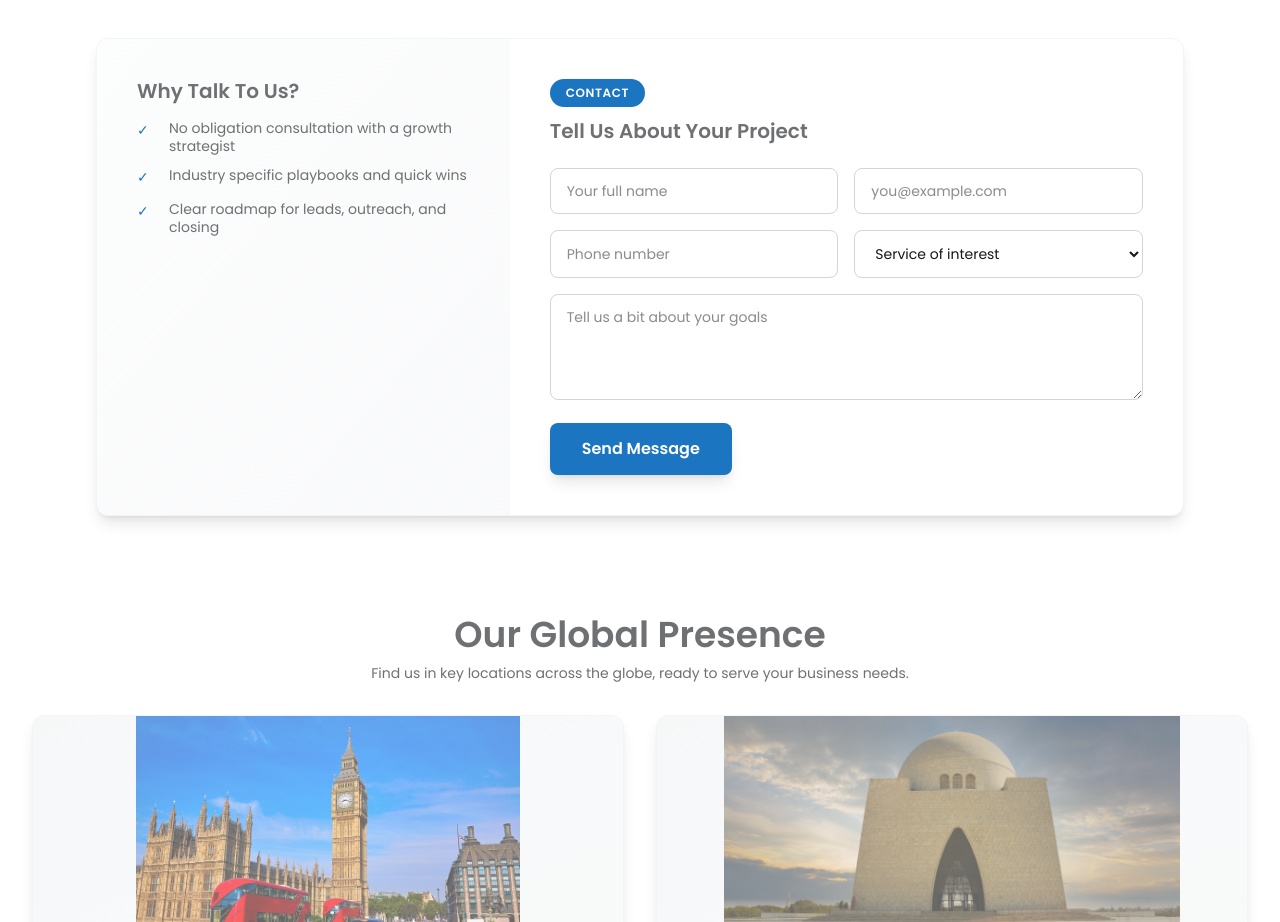
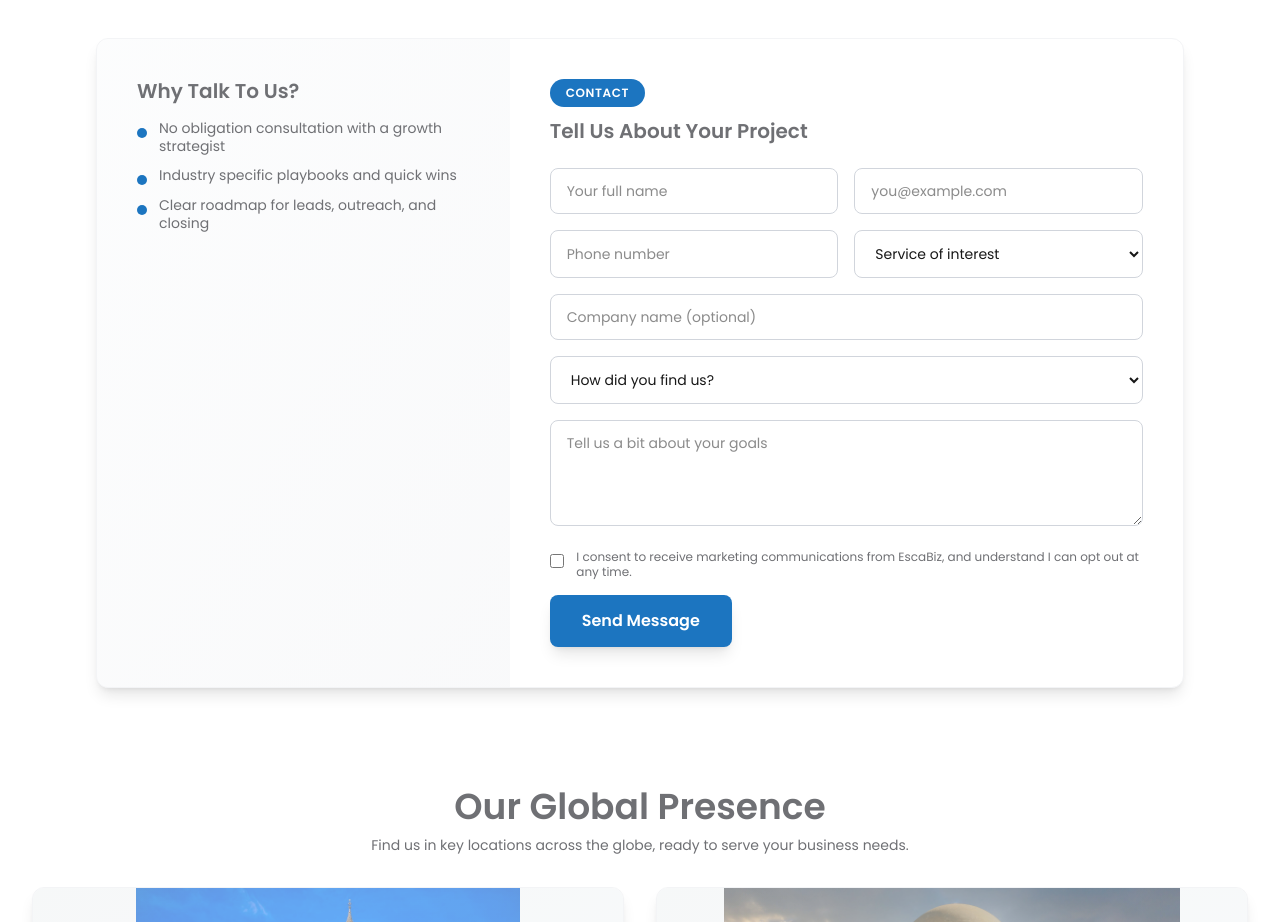
Before and after one commit to Sharmeen-Rauf/escabiz, a Next.js app: page /lets-talk in a window 1280 px wide. Shown: the part 800-1722 px from the top of the page. Built offline with nearby package versions, Linux system fonts and the light colour scheme.

Commit message:
Implement form submission functionality in LetsTalk page. Added state management for form submission status and messages, enhanced form fields with required attributes, and improved user feedback with success/error notifications. Updated layout for better user experience and accessibility.

```diff
--- a/src/app/lets-talk/page.tsx
+++ b/src/app/lets-talk/page.tsx
@@ -3,8 +3,12 @@
 import Navbar from '@/components/Navbar';
 import Image from 'next/image';
 import Link from 'next/link';
+import { useState } from 'react';
 
 export default function LetsTalk() {
+  const [isSubmitting, setIsSubmitting] = useState(false);
+  const [submitMessage, setSubmitMessage] = useState<{ type: 'success' | 'error'; text: string } | null>(null);
+
   return (
     <>
       <Navbar />
@@ -88,24 +92,104 @@ export default function LetsTalk() {
                     Tell us about your project
                   </h5>
                   {/* Simple form similar to home page */}
-                  <form className="space-y-4 mt-6">
+                  <form
+                    className="space-y-4 mt-6"
+                    onSubmit={async (e) => {
+                      e.preventDefault();
+                      setIsSubmitting(true);
+                      setSubmitMessage(null);
+
+                      const formData = new FormData(e.currentTarget);
+                      const data = {
+                        serviceRequest: formData.get('service-request') || 'Not specified',
+                        prefix: formData.get('prefix'),
+                        name: formData.get('name'),
+                        email: formData.get('email'),
+                        phone: formData.get('phone'),
+                        company: formData.get('company'),
+                        additionalNotes: formData.get('additional-notes'),
+                        discovery: formData.get('discovery') || 'Lets Talk Page',
+                        consent: formData.get('consent') === 'on',
+                      };
+
+                      try {
+                        const response = await fetch('/api/submit-form', {
+                          method: 'POST',
+                          headers: {
+                            'Content-Type': 'application/json',
+                          },
+                          body: JSON.stringify(data),
+                        });
+
+                        const result = await response.json();
+
+                        if (response.ok) {
+                          setSubmitMessage({ type: 'success', text: 'Thank you! Your request has been submitted successfully.' });
+                          (e.target as HTMLFormElement).reset();
+                        } else {
+                          setSubmitMessage({ type: 'error', text: result.error || 'Failed to submit form. Please try again.' });
+                        }
+                      } catch (error) {
+                        setSubmitMessage({ type: 'error', text: 'Network error. Please try again.' });
+                      } finally {
+                        setIsSubmitting(false);
+                        setTimeout(() => setSubmitMessage(null), 5000);
+                      }
+                    }}
+                  >
                     <div className="grid grid-cols-1 sm:grid-cols-2 gap-4">
-                      <input type="text" placeholder="Your full name" className="w-full px-4 py-3 text-sm border border-gray-300 rounded-lg focus:ring-2 focus:ring-[#1c75c0] focus:border-[#1c75c0] outline-none" />
-                      <input type="email" placeholder="you@example.com" className="w-full px-4 py-3 text-sm border border-gray-300 rounded-lg focus:ring-2 focus:ring-[#1c75c0] focus:border-[#1c75c0] outline-none" />
+                      <input name="name" type="text" placeholder="Your full name" required className="w-full px-4 py-3 text-sm border border-gray-300 rounded-lg focus:ring-2 focus:ring-[#1c75c0] focus:border-[#1c75c0] outline-none" />
+                      <input name="email" type="email" placeholder="you@example.com" required className="w-full px-4 py-3 text-sm border border-gray-300 rounded-lg focus:ring-2 focus:ring-[#1c75c0] focus:border-[#1c75c0] outline-none" />
                     </div>
                     <div className="grid grid-cols-1 sm:grid-cols-2 gap-4">
-                      <input type="tel" placeholder="Phone number" className="w-full px-4 py-3 text-sm border border-gray-300 rounded-lg focus:ring-2 focus:ring-[#1c75c0] focus:border-[#1c75c0] outline-none" />
-                      <select className="w-full px-4 py-3 text-sm border border-gray-300 rounded-lg focus:ring-2 focus:ring-[#1c75c0] focus:border-[#1c75c0] outline-none bg-white">
-                        <option>Service of interest</option>
+                      <input name="phone" type="tel" placeholder="Phone number" required className="w-full px-4 py-3 text-sm border border-gray-300 rounded-lg focus:ring-2 focus:ring-[#1c75c0] focus:border-[#1c75c0] outline-none" />
+                      <select name="service-request" className="w-full px-4 py-3 text-sm border border-gray-300 rounded-lg focus:ring-2 focus:ring-[#1c75c0] focus:border-[#1c75c0] outline-none bg-white" defaultValue="">
+                        <option value="" disabled>
+                          Service of interest
+                        </option>
                         <option>B2B Appointment Setting</option>
                         <option>Virtual Staffing</option>
                         <option>Prospecting & Research</option>
                         <option>Other</option>
                       </select>
                     </div>
-                    <textarea placeholder="Tell us a bit about your goals" rows={4} className="w-full px-4 py-3 text-sm border border-gray-300 rounded-lg focus:ring-2 focus:ring-[#1c75c0] focus:border-[#1c75c0] outline-none resize-vertical" />
-                    <button className="w-full sm:w-auto bg-[#1c75c0] hover:bg-[#1565a0] text-white font-semibold px-8 py-3.5 rounded-lg transition-all duration-300 shadow-lg">
-                      Send Message
+                    <input name="company" type="text" placeholder="Company name (optional)" className="w-full px-4 py-3 text-sm border border-gray-300 rounded-lg focus:ring-2 focus:ring-[#1c75c0] focus:border-[#1c75c0] outline-none" />
+                    <div>
+                      <select name="discovery" className="w-full px-4 py-3 text-sm border border-gray-300 rounded-lg focus:ring-2 focus:ring-[#1c75c0] focus:border-[#1c75c0] outline-none bg-white" defaultValue="">
+                        <option value="" disabled>
+                          How did you find us?
+                        </option>
+                        <option value="google">Search Engine</option>
+                        <option value="social-media">Social Media</option>
+                        <option value="referral">Referral</option>
+                        <option value="event">Event / Webinar</option>
+                        <option value="other">Other</option>
+                      </select>
+                    </div>
+                    <textarea name="additional-notes" placeholder="Tell us a bit about your goals" rows={4} className="w-full px-4 py-3 text-sm border border-gray-300 rounded-lg focus:ring-2 focus:ring-[#1c75c0] focus:border-[#1c75c0] outline-none resize-vertical" />
+                    <label className="flex items-start gap-3 text-xs text-[#6f7074] leading-tight">
+                      <input type="checkbox" name="consent" className="mt-1 w-4 h-4 text-[#1c75c0] border-gray-300 rounded focus:ring-[#1c75c0]" />
+                      <span>
+                        I consent to receive marketing communications from EscaBiz, and understand I can opt out at any time.
+                      </span>
+                    </label>
+                    {submitMessage && (
+                      <div
+                        className={`px-4 py-3 rounded-lg text-sm ${
+                          submitMessage.type === 'success'
+                            ? 'bg-green-50 border border-green-200 text-green-700'
+                            : 'bg-red-50 border border-red-200 text-red-700'
+                        }`}
+                      >
+                        {submitMessage.text}
+                      </div>
+                    )}
+                    <button
+                      type="submit"
+                      disabled={isSubmitting}
+                      className="w-full sm:w-auto bg-[#1c75c0] hover:bg-[#1565a0] disabled:bg-[#a9a9a9] disabled:cursor-not-allowed text-white font-semibold px-8 py-3.5 rounded-lg transition-all duration-300 shadow-lg"
+                    >
+                      {isSubmitting ? 'Submitting...' : 'Send Message'}
                     </button>
                   </form>
                 </div>
@@ -117,13 +201,16 @@ export default function LetsTalk() {
                     </h5>
                     <ul className="space-y-3 text-xs sm:text-xs md:text-sm text-[#6f7074] leading-tight">
                       <li className="flex items-start">
-                        <span className="w-5 h-5 mr-3 text-[#1c75c0] flex-shrink-0 mt-0.5">✓</span> <span>No obligation consultation with a growth strategist</span>
+                        <span className="w-2.5 h-2.5 mr-3 mt-2 rounded-full bg-[#1c75c0] flex-shrink-0"></span>
+                        <span>No obligation consultation with a growth strategist</span>
                       </li>
                       <li className="flex items-start">
-                        <span className="w-5 h-5 mr-3 text-[#1c75c0] flex-shrink-0 mt-0.5">✓</span> <span>Industry specific playbooks and quick wins</span>
+                        <span className="w-2.5 h-2.5 mr-3 mt-2 rounded-full bg-[#1c75c0] flex-shrink-0"></span>
+                        <span>Industry specific playbooks and quick wins</span>
                       </li>
                       <li className="flex items-start">
-                        <span className="w-5 h-5 mr-3 text-[#1c75c0] flex-shrink-0 mt-0.5">✓</span> <span>Clear roadmap for leads, outreach, and closing</span>
+                        <span className="w-2.5 h-2.5 mr-3 mt-2 rounded-full bg-[#1c75c0] flex-shrink-0"></span>
+                        <span>Clear roadmap for leads, outreach, and closing</span>
                       </li>
                     </ul>
                   </div>
```
